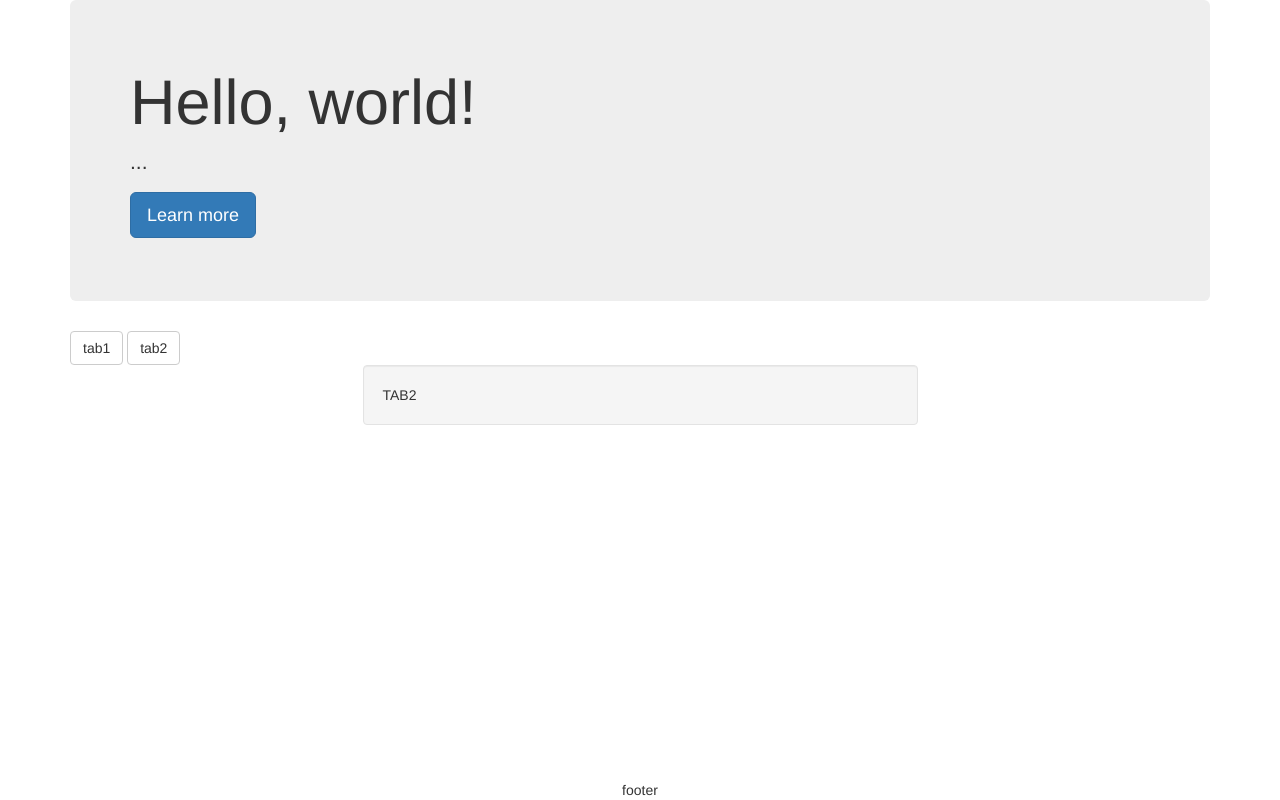
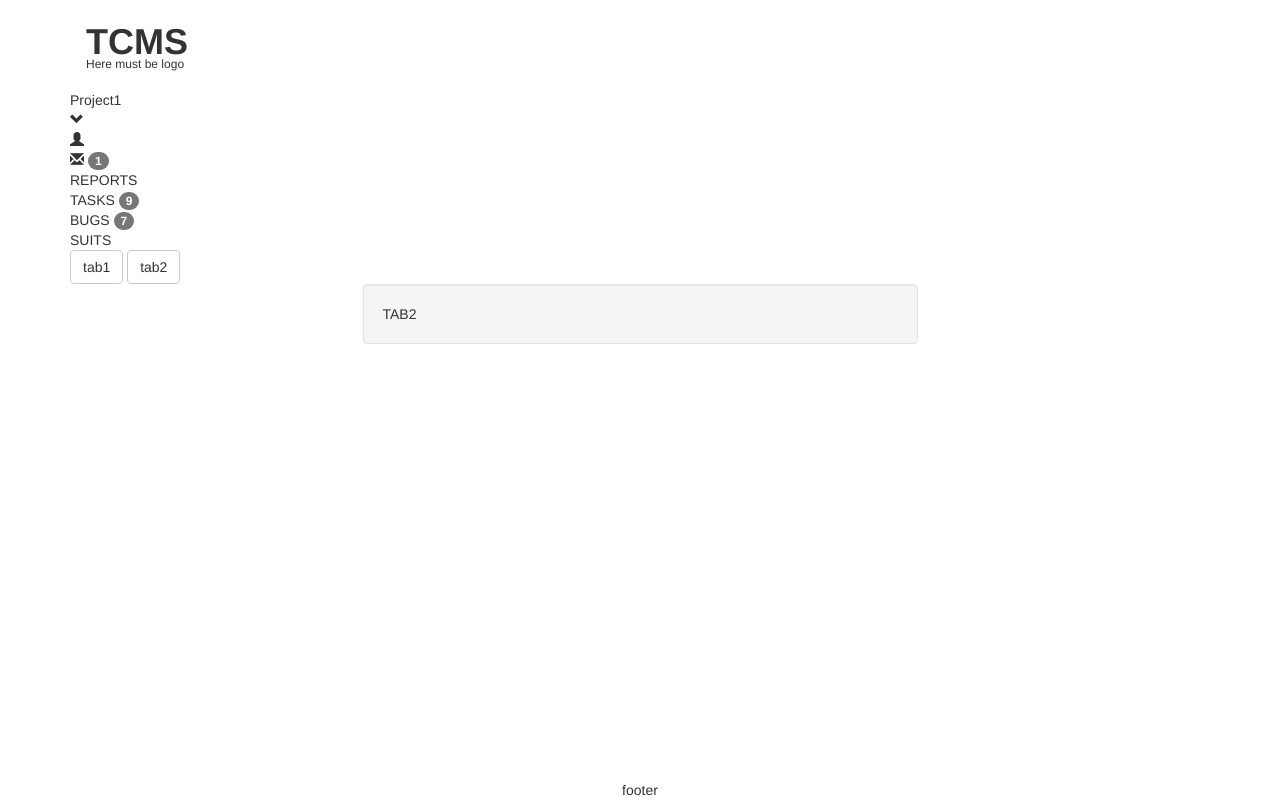
Before and after one commit to ITsvetkoFF/Kv-012, a website: page app/index.html in a window 1280 px wide. Drawn offline with nearby package versions, Linux system fonts and the light colour scheme.

Commit message:
header added

```diff
--- a/app/partials/header.html
+++ b/app/partials/header.html
@@ -1,5 +1,29 @@
-<div class="jumbotron">
-    <h1>Hello, world!</h1>
-    <p>...</p>
-    <p><a class="btn btn-primary btn-lg" href="#" role="button">Learn more</a></p>
+<div id="header-content">
+    <div id="logo" class="logo" style="margin: 16px">
+        <div style="font-size: 36px; font-weight: bold;">TCMS</div>
+        <div style="font-size: 12px; margin-top: -11px">Here must be logo</div>
+    </div>
+    <div id="current-project">Project1</div>
+    <div class="menu-item">
+        <span class="glyphicon glyphicon-chevron-down menu-icon" id="user-chevron"></span>
+    </div>
+    <div class="menu-item">
+        <span class="glyphicon glyphicon-user menu-icon"></span>
+    </div>
+    <div class="menu-item">
+        <span class="glyphicon glyphicon-envelope menu-icon"></span>
+        <span class="badge"  id="message-new">1</span>
+    </div>
+    <div class="menu-item">
+        REPORTS
+    </div>
+    <div class="menu-item">
+        TASKS <span class="badge">9</span>
+    </div>
+    <div class="menu-item">
+        BUGS <span class="badge">7</span>
+    </div>
+    <div class="menu-item">
+        SUITS
+    </div>
 </div>
--- /dev/null
+++ b/app/style/header.css
@@ -0,0 +1,57 @@
+#header-content {
+    border-bottom: solid 1px #c5c4c1;
+    margin-bottom: 8px;
+    height: 84px;
+}
+
+#logo {
+    float: left;
+}
+
+#current-project {
+    line-height: 52px;
+    font-size: 16px;
+    color: darkorange;
+    cursor: pointer;
+    float: left;
+    font-weight: bold;
+    margin: 16px;
+    clear: right;
+}
+
+.menu-item {
+    margin: 16px 0 16px 16px;
+    font-size: 16px;
+    line-height: 52px;
+    float: right;
+    cursor: pointer;
+}
+
+#massage-envelope {
+    font-size: 24.5px;
+    line-height: 48px;
+    color: #7a7a7a;
+}
+
+#message-new {
+    position: relative;
+    margin-left: -12px;
+    border: solid 1px white;
+}
+
+.badge {
+    background-color: #72bb53;
+}
+
+.menu-icon {
+    font-size: 24px;
+    line-height: 48px;
+    color: #929292;
+}
+
+#user-chevron {
+    font-size: 14px;
+
+    margin-left: -12px;
+
+}
```
